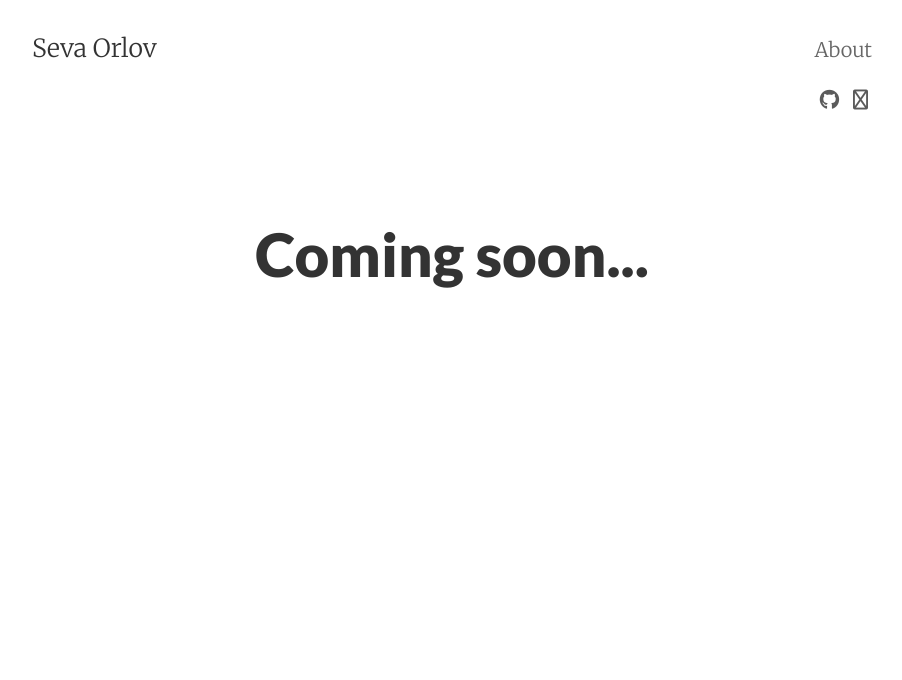
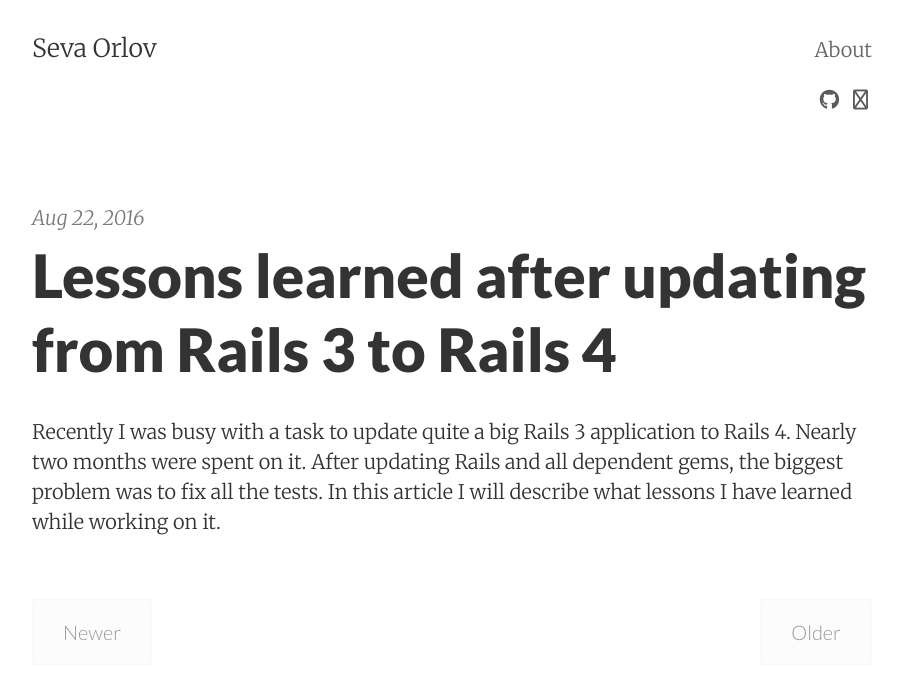
Before and after one commit to sevaorlov/blog, a Jekyll site: the page built from index.html, in a window 1280 px wide. Shown: the top 680 px of the page, without its empty margins (188-1090 px from the left). Built offline with Jekyll 4.4.1, drawn with Linux system fonts in a browser that asks for light colours; nearby versions of some CDN libraries; the list of posts is cut into pages by our own code; some of the changed lines change nothing that is shown.

Commit message:
Lessons learned after updating from Rails 3 to Rails 4

```diff
--- a/_layouts/post.html
+++ b/_layouts/post.html
@@ -25,6 +25,7 @@
 <article class="post-content">
   {{ content }}
 </article>
+<br>
 
 {% if site.show_sharing_icons %}
   {% include share_buttons.html %}
--- /dev/null
+++ b/_posts/2016-08-22-lessons-learned-after-updating-from-rails-3-to-rails-4.md
@@ -0,0 +1,49 @@
+---
+layout: post
+title: Lessons learned after updating from Rails 3 to Rails 4
+date: 2016-08-22 22:32
+categories:
+---
+
+Recently I was busy with a task to update quite a big Rails 3 application to Rails 4. Nearly two months were spent on
+it. After updating Rails and all dependent gems, the biggest problem was to fix all the tests. In this article I will
+describe what lessons I have learned while working on it.
+
+### 1. Dependencies are bad
+
+Some gems have more bugs, some have less, but anyway almost all of them have bugs. Less gems we have - less problems.
+Sometimes it is easier just to add a gem, that will help us to solve a problem we are working on, instead of creating
+our own code. As a result with the gem we add dependencies, that can cause problems later.
+
+For example, maybe because of a mistake or lack of experience, there are some gems that depend on Rails 3 and do not
+have that dependency in their gemspec file. In order to find a problem I needed to dive into their code. I had that kind
+of a problem with [sunspot](https://github.com/sunspot/sunspot) version 2.0.0, there is no dependency on Rails 3 in
+gemspec, but it does not work with Rails 4. There are later versions, but we could not update to it because of we use
+Solr 3 and version 2.1.0 already depends on Solr 4. To fix the problem I have created a branch with cherry-picks of all
+commits with Rails 4 support - [https://github.com/sunspot/sunspot/pull/1](https://github.com/sevaorlov/sunspot/pull/1).
+I have also asked to release version 2.0.1, but they did not want to bother with it -
+[https://github.com/sunspot/sunspot](https://github.com/sunspot/sunspot/issues/777).
+
+For most other gems it was easier, I just needed to update a gem to latest version, though, I still needed to spend time
+investigating a problem.
+
+#### Keep it simple. Do not add gems unless you really need it.
+<br>
+
+### 2. Patches are bad
+
+We have several patches for various gems including Rails and for each patch I needed to investigate whether the problem
+is already fixed or not. Some patches are in our codebase, some are implemented as a fork with additional commit.
+Sometimes these patches are not even ours, we just pick them because do not want to spend time creating our own patch.
+In anyway these patches rely on gems internal implementation and in order to update a gem you also need to update the
+patch for it.
+
+If you are not satisfied with some gem behaviour - try to create some workaround without touching that particular
+behaviour. For example we use [Squeel gem](https://github.com/activerecord-hackery/squeel) for queries in Active Record
+and there are some problems with complex queries. Instead of creating a patch we use simple Arel syntax or even plain
+SQL for these queries.
+
+#### Keep it simple. Try to create a workaround instead of a patch.
+<br>
+
+These lessons are quite obvious and were already mentioned across the internet, but still not everybody follow them.
```
